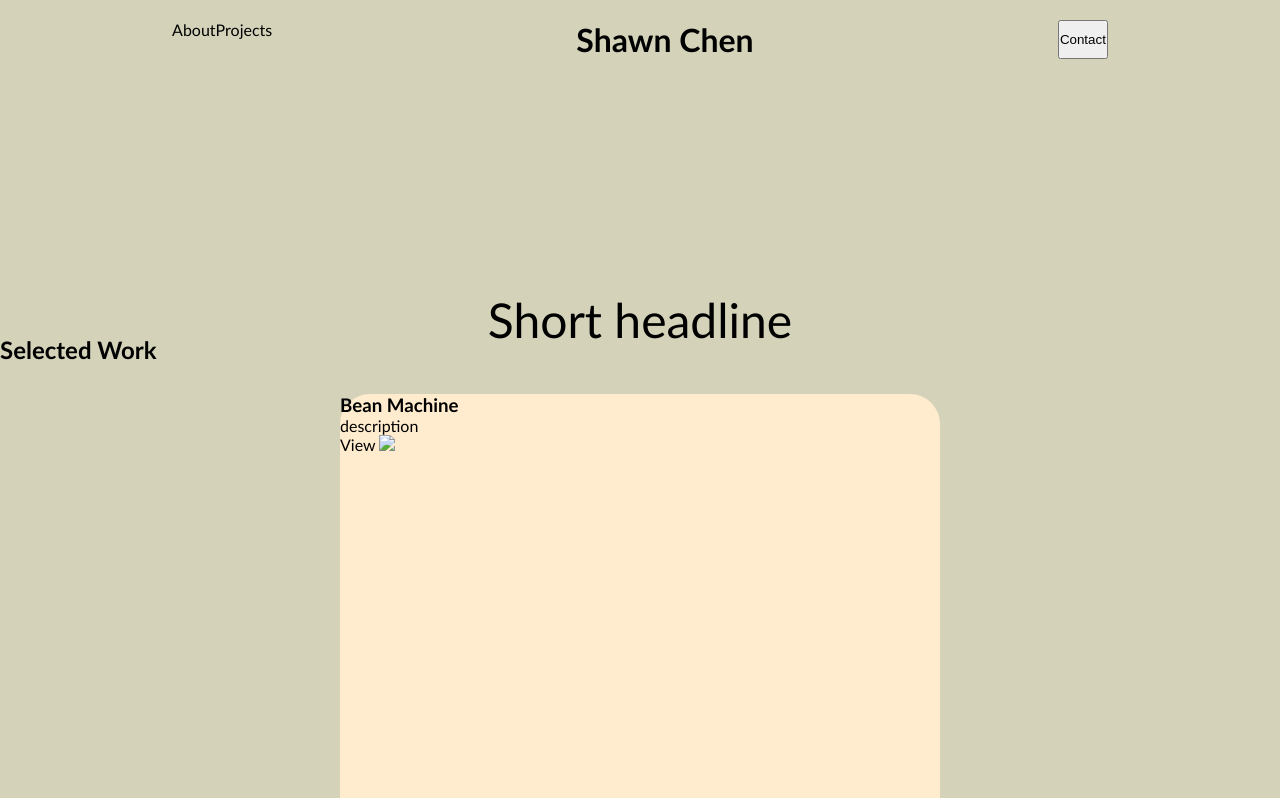
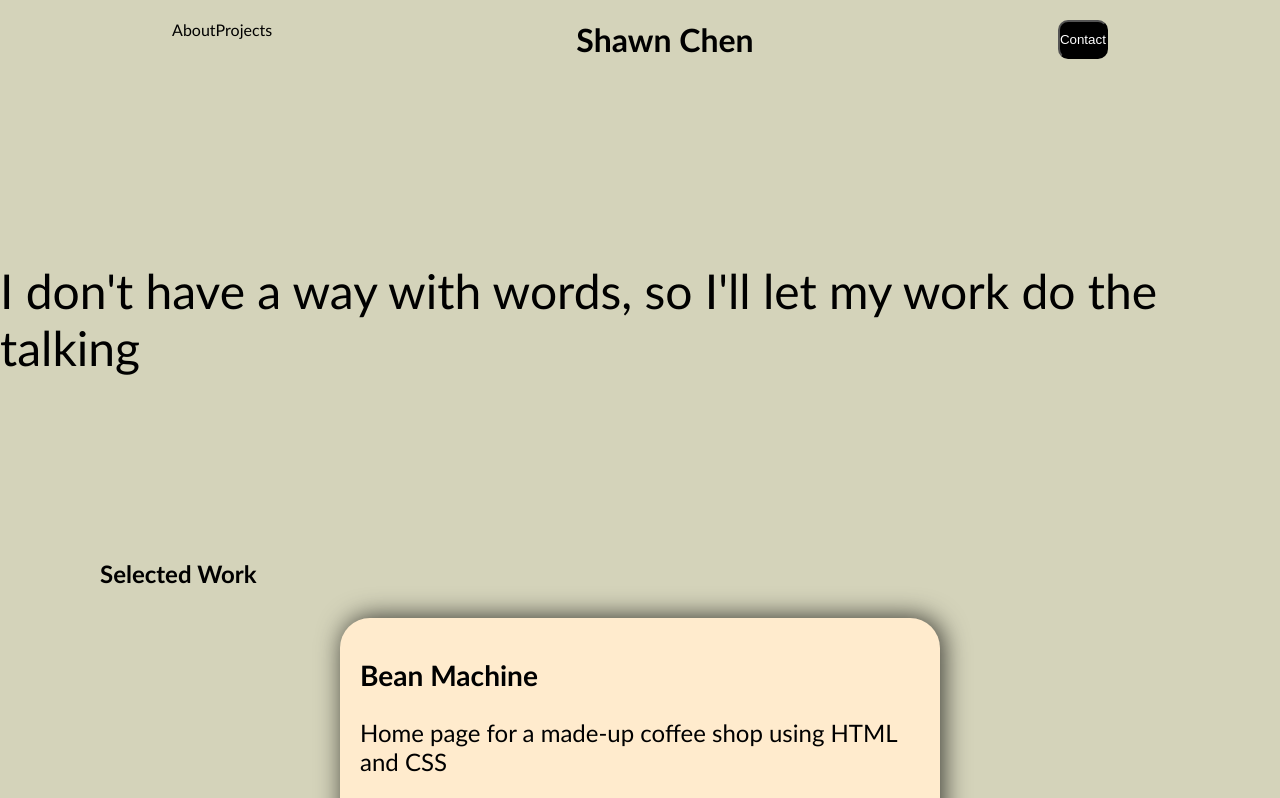
Before and after one commit to donshon/myWeb, a plain HTML site: page index.html in a window 1280 px wide. Shown: the top 798 px of the page. Drawn offline with Linux system fonts and the light colour scheme.

Commit message:
touch ups

```diff
--- a/index.html
+++ b/index.html
@@ -5,10 +5,10 @@
         <meta charset="utf-8">
         <meta name="viewport" content="width=device-width">
         <title>Shawn's Portfolio</title>
-        <link href="style.css" rel="stylesheet" type="text/css">
-        <link rel="preconnect" href="https://fonts.googleapis.com">
-        <link rel="preconnect" href="https://fonts.gstatic.com" crossorigin>
-        <link href="https://fonts.googleapis.com/css2?family=Lato:wght@700;900&display=swap" rel="stylesheet">
+        <link href="style.css" rel="stylesheet" type="text/css"/>
+        <link rel="preconnect" href="https://fonts.googleapis.com"/>
+        <link rel="preconnect" href="https://fonts.gstatic.com" crossorigin/>
+        <link href="https://fonts.googleapis.com/css2?family=Lato:wght@700;900&display=swap" rel="stylesheet"/>
         <link rel="stylesheet" href="https://pro.fontawesome.com/releases/v5.10.0/css/all.css" integrity="sha384-AYmEC3Yw5cVb3ZcuHtOA93w35dYTsvhLPVnYs9eStHfGJvOvKxVfELGroGkvsg+p" crossorigin="anonymous"/>
         <script src="https://kit.fontawesome.com/18795bf9d8.js" crossorigin="anonymous"></script>
     </head>
@@ -17,35 +17,41 @@
         <div id="header">
             <div id="headerLinks">
                 <a>About</a>
-                <a>Projects</a>
+                <a href="#projects">Projects</a>
             </div>
             <h1>Shawn Chen</h1>
-            <button id="contactButton">Contact</button>
+            <button id="contactButton"><a href="#contact">Contact</a></button>
         </div>
         <div id="hero">
-            <p>Short headline</p>
+            <p>I don't have a way with words, so I'll let my work do the talking</p>
         </div>
         <div id="projects">
             <h2>Selected Work</h2>
             <div id="b">
                 <div id="projectBox">
                     <h3>Bean Machine</h3>
-                    <p>description</p>
+                    <p>Home page for a made-up coffee shop using HTML and CSS</p>
                     <a>View</a>
-                    <img src="images/">
+                    <img src="images/bean_machine.png">
                 </div>
                 <div id="projectBox">
-
+                    <h3>Quote Generator</h3>
+                    <p>Displays random quotes from an API with a click of a button utilizing Javascript</p>
+                    <a>View</a>
+                    <img src="images/quote_generator.png">
                 </div>
                 <div id="projectBox">
-
+                    <h3>Rick and Morty</h3>
+                    <p>Site with multpile pages displaying characters from the show 'Rick and Morty' done in ReactJS</p>
+                    <a>View</a>
+                    <img src="images/rickmorty.png">
                 </div>
             </div>
         </div>
         <div id="contact">
-            <h2>headline</h2>
-            <p>short text</p>
-            <a>shawnche35@gmail.com</a>
+            <h2>Like what you see?</h2>
+            <p>Feel free to contact me if you're looking for a developer, you have questions, or just looking to connect</p>
+            <a href="mailto: shawnche35@gmail.com">shawnche35@gmail.com</a>
         </div>
         <div id="footer">
             <div id="footerName">
--- a/style.css
+++ b/style.css
@@ -25,6 +25,21 @@
     width: 100px;
   }
 
+  #header button {
+    border-radius: 10px;
+    background-color: black;
+  }
+
+  #header a {
+    text-decoration: none;
+    color: black;
+  }
+
+  #header button a {
+    text-decoration: none;
+    color: white;
+  }
+
   /*headline*/
   #hero {
     display: flex;
@@ -38,8 +53,12 @@
   #projects {
     display: flex;
     flex-direction: column;
-    height: 1560px;
+    height: auto;
     justify-content: center;
+  }
+
+  #projects h2 {
+    padding-left: 100px;
   }
 
   #b {
@@ -50,11 +69,23 @@
   }
 
   #projects #projectBox {
+    display: flex;
+    flex-direction: column;
+    justify-content: space-between;
+    padding: 40px 20px 0 20px;
     background-color: blanchedalmond;
     height: 600px;
     width: 600px;
     margin: 30px;
     border-radius: 30px;
+    font-size: 150%;
+    -webkit-box-shadow: 3px -1px 26px 0px rgba(0,0,0,0.75);
+    -moz-box-shadow: 3px -1px 26px 0px rgba(0,0,0,0.75);
+    box-shadow: 3px -1px 26px 0px rgba(0,0,0,0.75);
+  }
+
+  #projectBox img {
+    border-radius: 10px;
   }
 
   /*contact*/
@@ -63,6 +94,8 @@
     flex-direction: column;
     justify-content: center;
     height: 456px;
+    padding-left: 100px;
+    font-size: 150%;
   }
 
   /*footer*/
```
Also changed, not shown: images/bean_machine.png (added), images/quote_generator.png (added), images/rickmorty.png (added).
